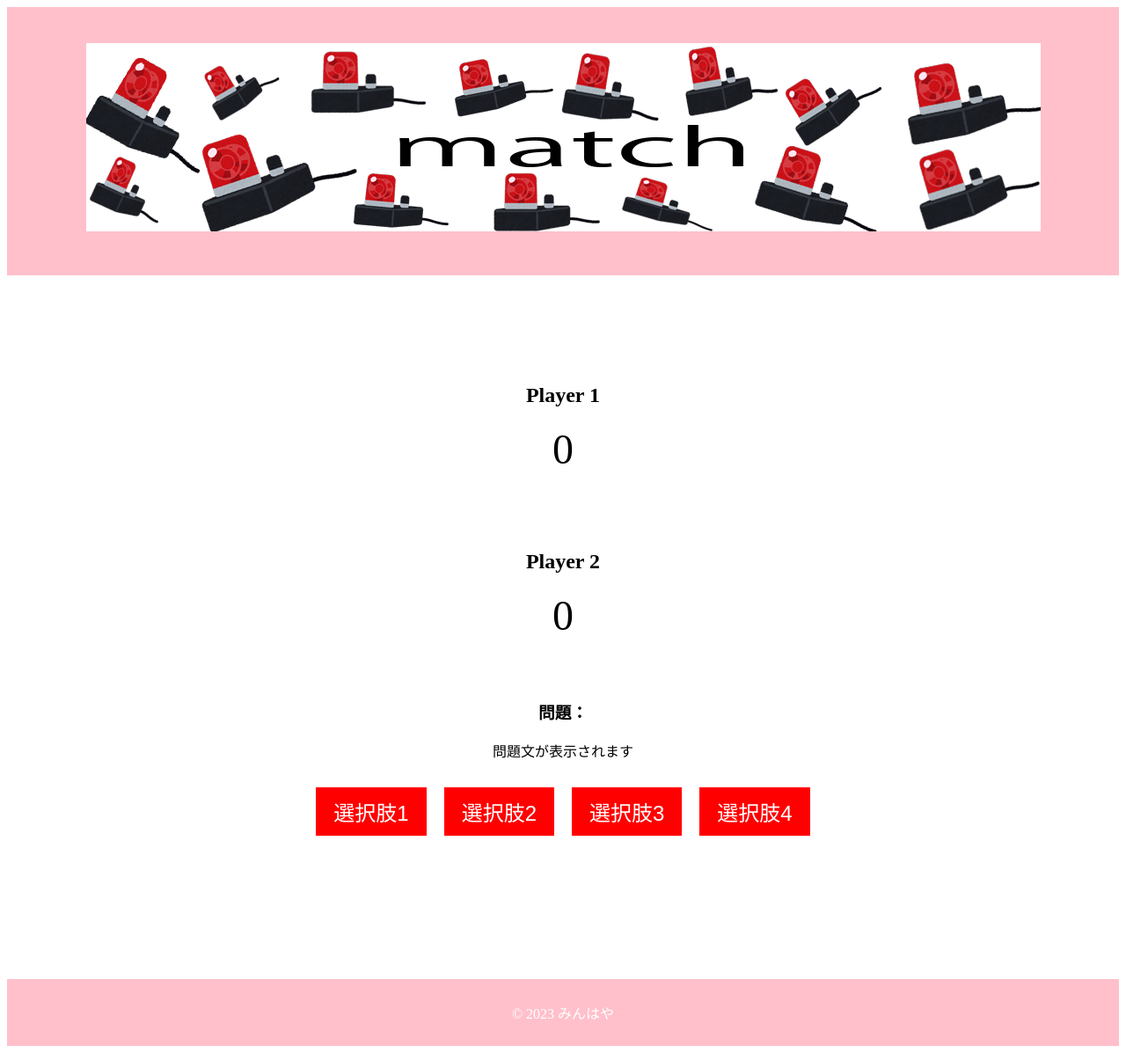
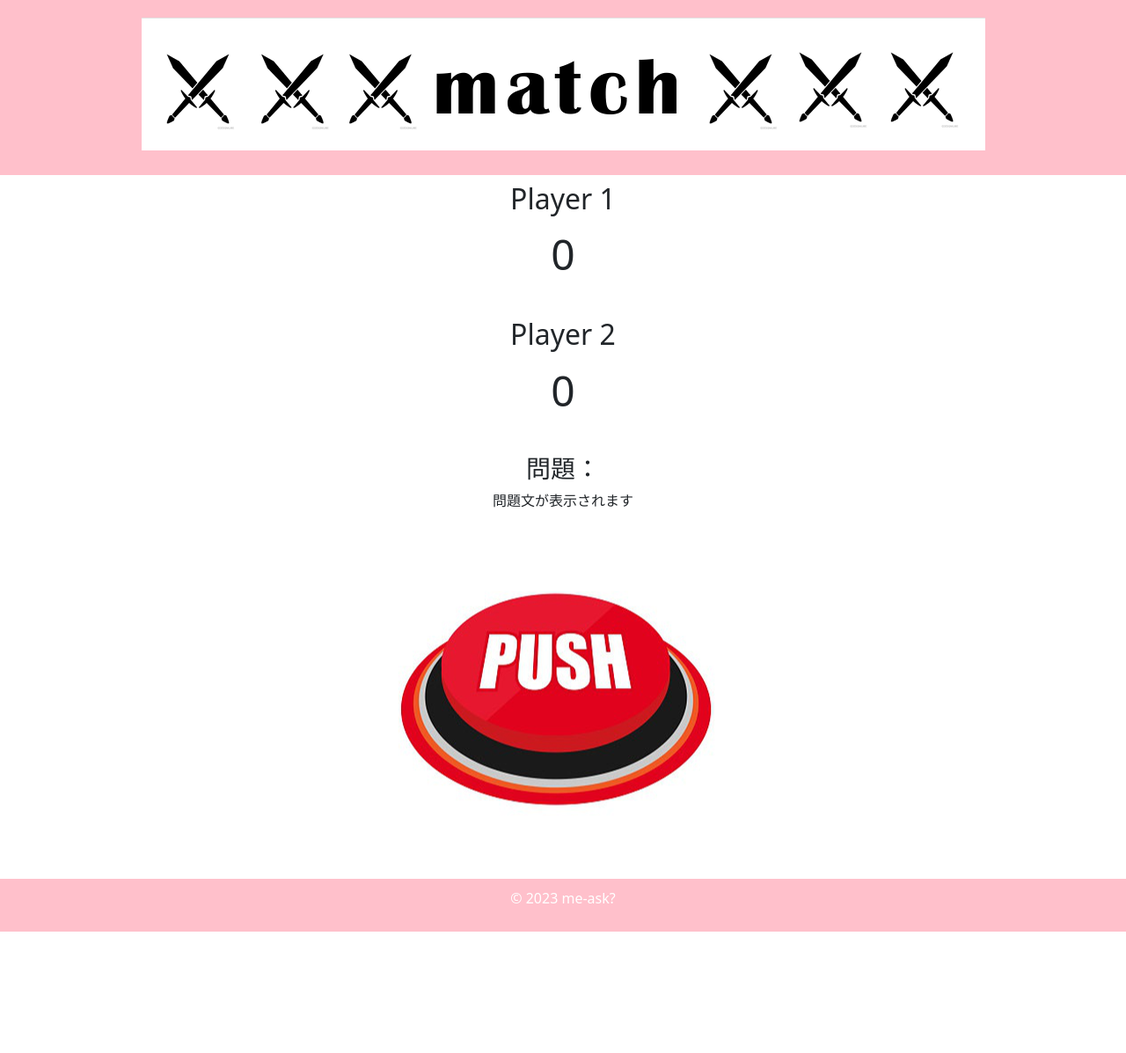
Before and after one commit to 2023-team29/2023_vol.2_team29, a Python web app: template quiz/Template/App_Folder_HTML/match.html in a window 1280 px wide. Shown: the whole page at 88% size. After the commit the page ends 1059 px from the top, so only its background shows below. Run offline with Jinja, Linux system fonts and the light colour scheme; the template is opened without the code that fills it, so the values that code supplies are empty.

Commit message:
フロントエンド更新

```diff
--- a/quiz/Template/App_Folder_HTML/match.html
+++ b/quiz/Template/App_Folder_HTML/match.html
@@ -4,15 +4,44 @@
 	<meta charset="UTF-8">
 	<meta name="viewport" content="width=device-width">
 	<title>みんはや</title>
+	<link href="https://cdn.jsdelivr.net/npm/bootstrap@5.0.2/dist/css/bootstrap.min.css" rel="stylesheet" integrity="sha384-EVSTQN3/azprG1Anm3QDgpJLIm9Nao0Yz1ztcQTwFspd3yD65VohhpuuCOmLASjC" crossorigin="anonymous">
 	<link rel="stylesheet" href="/static/App_Folder_css/match.css" href="https://assets.adobe.com/id/urn:aaid:sc:AP:65a872fd-cfd2-4305-b92e-6d89b3c7c024?view=published">
+	<style>
+		#input-box {
+			display: none; /* 初期状態では非表示 */
+			margin-top: 10px;
+		}
+		#fruit-image {
+			cursor: pointer; /* マウスカーソルを手の形にする */
+		}
+	</style>
+	<script>
+		function showInputBox() {
+			// 入力ボックスを表示する
+			document.getElementById("input-box").style.display = "block";
+		}
 
+		function checkAnswer() {
+			// 正解と入力された値を比較する
+			var answer = "apple";
+			var input = document.getElementById("answer-input").value;
+			if (input === answer) {
+				alert("正解！");
+			} else {
+				alert("不正解！");
+			}
+
+			// 入力ボックスを非表示にする
+			document.getElementById("input-box").style.display = "none";
+		}
+	</script>
 </head>
 <body>
 	<header>
 		<h1>
 			<a href="#">
 				<div style="text-align: center">
-				<img src="/static/images/image (14).png" alt="">
+				<img src="/static/images/image (17).png" alt="">
 				</div></a>
 			</h1>
 	</header>
@@ -25,19 +54,21 @@
 			<h2>Player 2</h2>
 			<p class="score">0</p>
 		</div>
-		<div class="question-box">
+
 			<h3>問題：</h3>
 			<p class="question">問題文が表示されます</p>
-			<div class="answer-box">
-				<button class="answer">選択肢1</button>
-				<button class="answer">選択肢2</button>
-				<button class="answer">選択肢3</button>
-				<button class="answer">選択肢4</button>
-			</div>
+		<!--	<button onclick="showInputBox()">入力する</button> -->
+			<img id="botton-image" src="/static/images/image (16).png" alt="botton" onclick="showInputBox()">
+			<div id="input-box">
+			<form method="POST">
+				<input type="text" id="answer-input" name="answer-input">
+				<button type="submit" onclick="checkAnswer()">確定</button>
+			</form>
 		</div>
+
 	</main>
 	<footer>
-		<p>&copy; 2023 みんはや</p>
+		<p>&copy; 2023 me-ask?</p>
 	</footer>
 </body>
 </html>
--- a/quiz/Template/App_Folder_HTML/result.html
+++ b/quiz/Template/App_Folder_HTML/result.html
@@ -10,7 +10,7 @@
 	<header><h1>
 		<a href="#">
 			<div style="text-align: center">
-			<img src="/static/images/image (12).png" alt="">
+			<img src="/static/images/image (19).png" alt="">
 			</div></a></h1>
 
 	</header>
@@ -26,7 +26,7 @@
 		</div>
 	</main>
 	<footer>
-		<p>&copy; 2023 みんはや</p>
+		<p>&copy; 2023 me-ask?</p>
 	</footer>
 </body>
 </html>
--- a/quiz/static/App_Folder_css/home.css
+++ b/quiz/static/App_Folder_css/home.css
@@ -10,12 +10,12 @@
 	background-color: pink;
 	color: white;
 	padding: 10px;
-	width: 100%;
 }
 
 h1 {
 	margin: 0 auto;
 	width: 100%;
+	height: 200px;
 }
 
 main {
--- a/quiz/static/App_Folder_css/result.css
+++ b/quiz/static/App_Folder_css/result.css
@@ -13,7 +13,9 @@
 }
 
 h1 {
-	margin: 0;
+	margin: 0 auto;
+	width: 100%;
+	height: 180px;
 }
 
 main {
```
Also changed, not shown: quiz/Template/App_Folder_HTML/home.html (+5 -3 lines), quiz/static/images/image (15).png (added), quiz/static/images/image (16).png (added), quiz/static/images/image (17).png (added), quiz/static/images/image (18).png (added), quiz/static/images/image (19).png (added).
